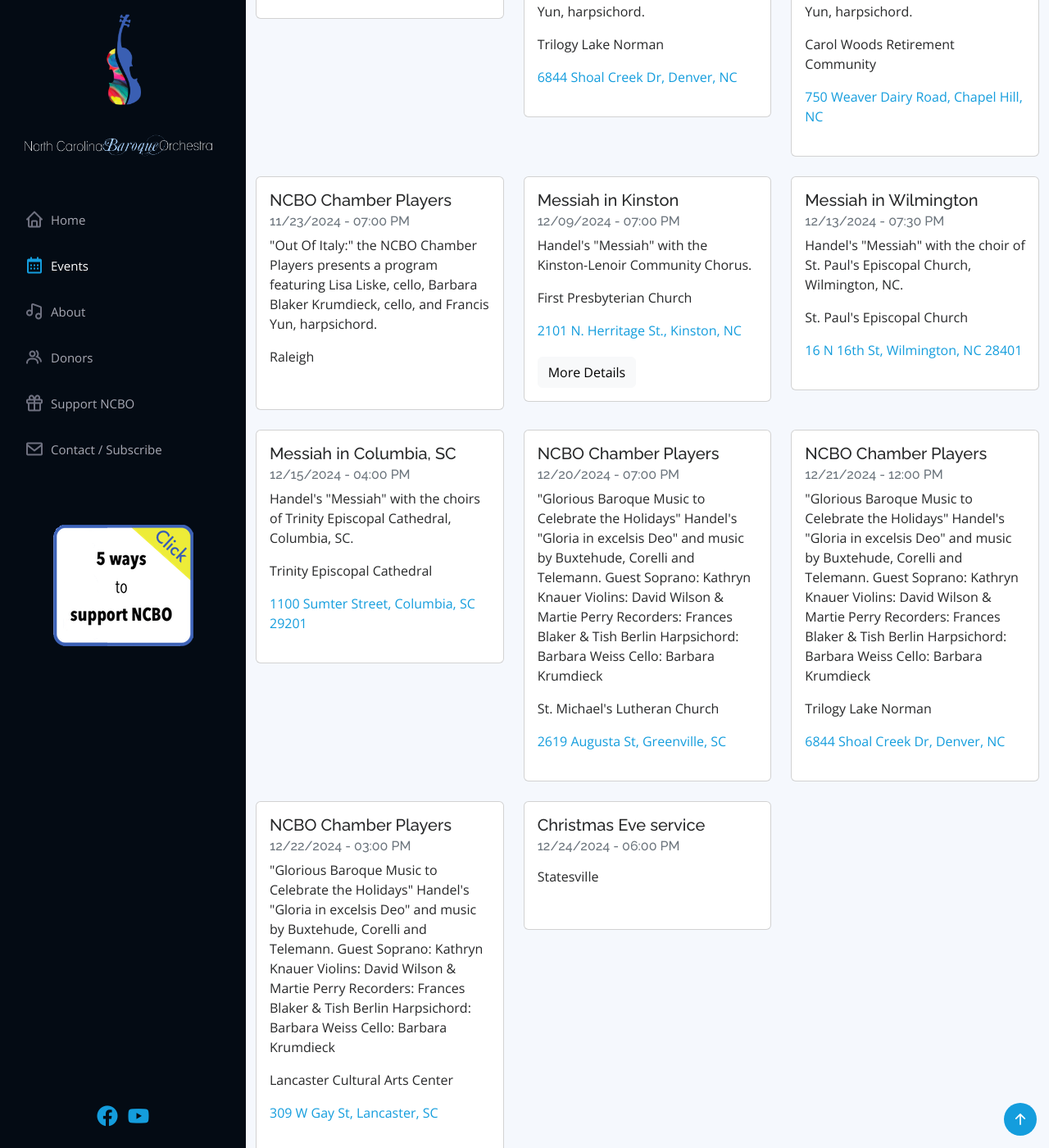
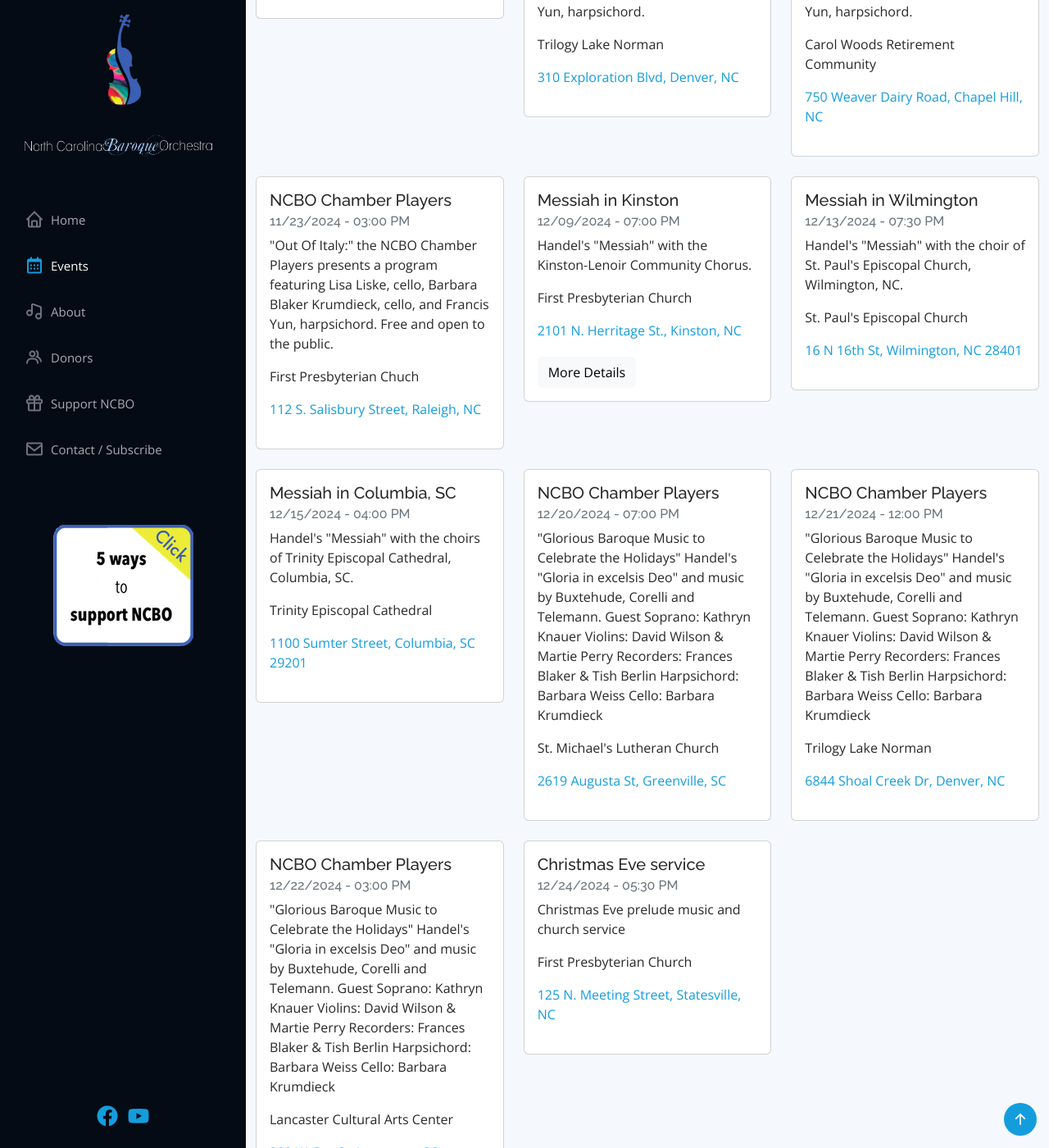
Before and after one commit to ncbaroqueorchestra/ncboweb, a Jekyll site: the page built from index.md, in a window 1280 px wide and 1400 px high, scrolled down 3725 px. Shown: the whole window at 82% size. Built offline with Jekyll 4.4.1, drawn with Linux system fonts in a browser that asks for light colours; comment, search, counter and statistics services are not loaded.

Commit message:
Updated NCBO events

```diff
--- a/_data/events.yml
+++ b/_data/events.yml
@@ -123,9 +123,9 @@
   venue: Trinity Episcopal Cathedral
 - address: 1840 Selwyn Avenue, Charlotte, NC 28274
   description: "\"And the angel said unto them:\" music old and new celebrating the\
-    \ divine proclamation of the heavenly host. \n\nJS Bach, Magnificat\nGiacamo Perti,\
-    \ Magnificat (modern premiere performance)\nRihards Dubra, Stetit Angelus\n\n\
-    Royal Voices of Charlotte, Justin Smith, director"
+    \ divine proclamation of the heavenly host. \n\nJS Bach, Magnificat\n\nGiacamo\
+    \ Perti, Magnificat (modern premiere performance)\n\nRihards Dubra, Stetit Angelus\n\
+    \nRoyal Voices of Charlotte, Justin Smith, director"
   eventdate: 11/13/2024
   eventdetailsurl: https://calendar.queens.edu/event/royal-voices-north-carolina-baroque-orchestra-concert
   eventtime: 07:30 PM
@@ -144,13 +144,13 @@
   eventtime: 03:00 PM
   heading: SC Bach
   venue: Greenville
-- address: 6844 Shoal Creek Dr, Denver, NC
+- address: 310 Exploration Blvd, Denver, NC
   description: '"Out Of Italy:" the NCBO Chamber Players presents a program featuring
     Lisa Liske, cello, Barbara Blaker Krumdieck, cello, and Francis Yun, harpsichord.'
   eventdate: 11/19/2024
   eventtime: 04:00 PM
   heading: NCBO Chamber Players
-  mapurl: https://maps.app.goo.gl/xXSqfADhMGPWBaYB8
+  mapurl: https://maps.app.goo.gl/bvbpa7PxcurxzHeP9
   venue: Trilogy Lake Norman
 - address: 750 Weaver Dairy Road, Chapel Hill, NC
   description: '"Out Of Italy:" the NCBO Chamber Players presents a program featuring
@@ -160,13 +160,15 @@
   heading: NCBO Chamber Players
   mapurl: https://maps.app.goo.gl/gNKrVJ6jBFzXtzZAA
   venue: Carol Woods Retirement Community
-- address: ''
+- address: 112 S. Salisbury Street, Raleigh, NC
   description: '"Out Of Italy:" the NCBO Chamber Players presents a program featuring
-    Lisa Liske, cello, Barbara Blaker Krumdieck, cello, and Francis Yun, harpsichord.'
+    Lisa Liske, cello, Barbara Blaker Krumdieck, cello, and Francis Yun, harpsichord.
+    Free and open to the public.'
   eventdate: 11/23/2024
-  eventtime: 07:00 PM
+  eventtime: 03:00 PM
   heading: NCBO Chamber Players
-  venue: Raleigh
+  mapurl: https://maps.app.goo.gl/FAQEvk6RQ47GQgWm9
+  venue: First Presbyterian Chuch
 - address: 2101 N. Herritage St., Kinston, NC
   description: Handel's "Messiah" with the Kinston-Lenoir Community Chorus.
   eventdate: 12/09/2024
@@ -199,11 +201,15 @@
 
     Guest Soprano: Kathryn Knauer
 
+
     Violins: David Wilson & Martie Perry
+
 
     Recorders: Frances Blaker & Tish Berlin
 
+
     Harpsichord: Barbara Weiss
+
 
     Cello: Barbara Krumdieck'
   eventdate: 12/20/2024
@@ -219,11 +225,15 @@
 
     Guest Soprano: Kathryn Knauer
 
+
     Violins: David Wilson & Martie Perry
+
 
     Recorders: Frances Blaker & Tish Berlin
 
+
     Harpsichord: Barbara Weiss
+
 
     Cello: Barbara Krumdieck'
   eventdate: 12/21/2024
@@ -239,11 +249,15 @@
 
     Guest Soprano: Kathryn Knauer
 
+
     Violins: David Wilson & Martie Perry
+
 
     Recorders: Frances Blaker & Tish Berlin
 
+
     Harpsichord: Barbara Weiss
+
 
     Cello: Barbara Krumdieck'
   eventdate: 12/22/2024
@@ -251,9 +265,10 @@
   heading: NCBO Chamber Players
   mapurl: https://maps.app.goo.gl/ETjmoZLPD7UYvfPr6
   venue: Lancaster Cultural Arts Center
-- address: ''
-  description: ''
+- address: 125 N. Meeting Street, Statesville, NC
+  description: Christmas Eve prelude music and church service
   eventdate: 12/24/2024
-  eventtime: 06:00 PM
+  eventtime: 05:30 PM
   heading: Christmas Eve service
-  venue: Statesville
+  mapurl: https://maps.app.goo.gl/Mi4xEAZhNMV9ifTPA
+  venue: First Presbyterian Church
```
